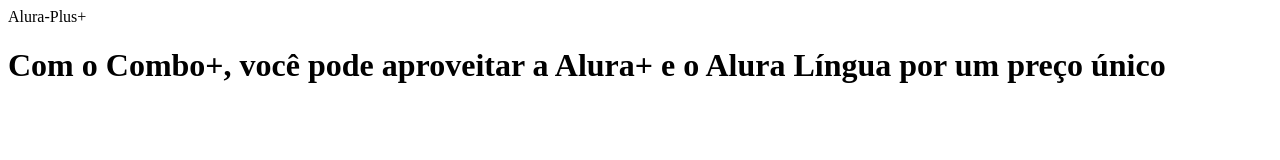
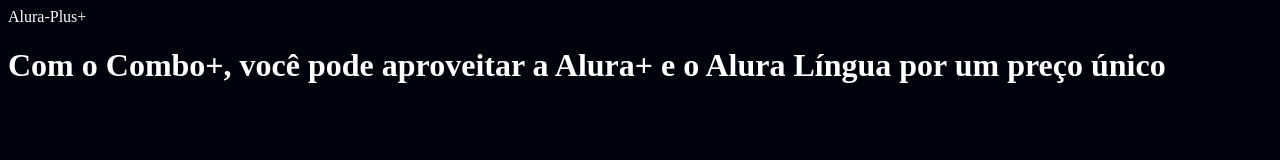
Before and after one commit to pabloglinski/AluraPlus, a plain HTML site: page index.html in a window 1280 px wide. Drawn offline with Linux system fonts and the light colour scheme.

Commit message:
atualizacao

```diff
--- a/style.css
+++ b/style.css
@@ -4,3 +4,12 @@
     --botao-azul: #167BF7;
     --cor-de-fundo: #00030C;
 }
+
+body {
+    background-color: var(--cor-de-fundo);
+    color: var(--branco-principal);
+}
+
+*{
+    margin:
+}
```
